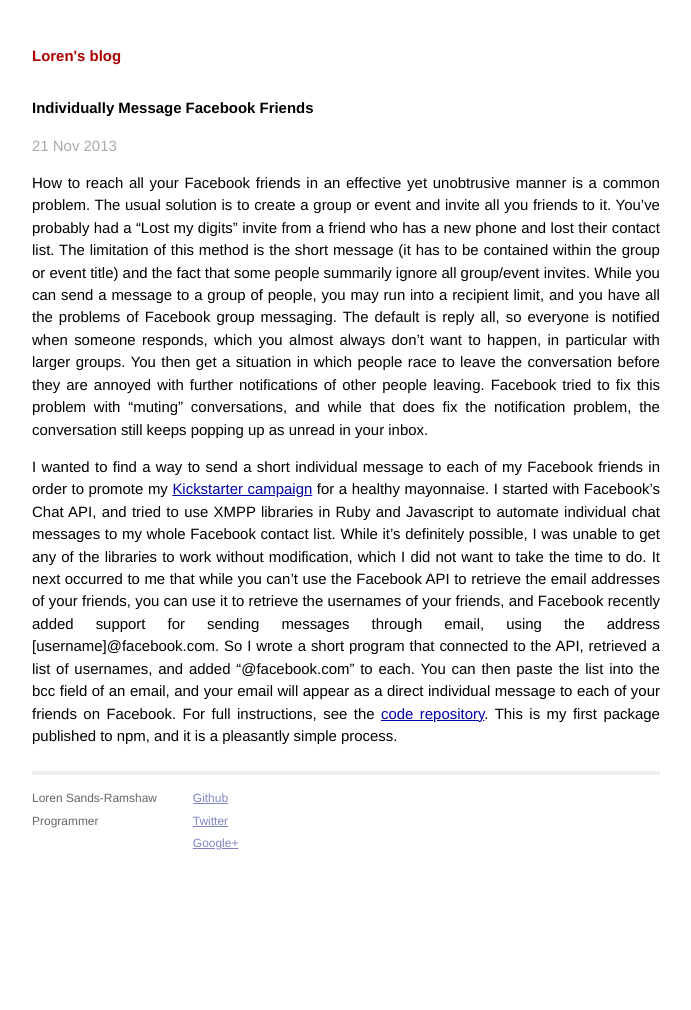
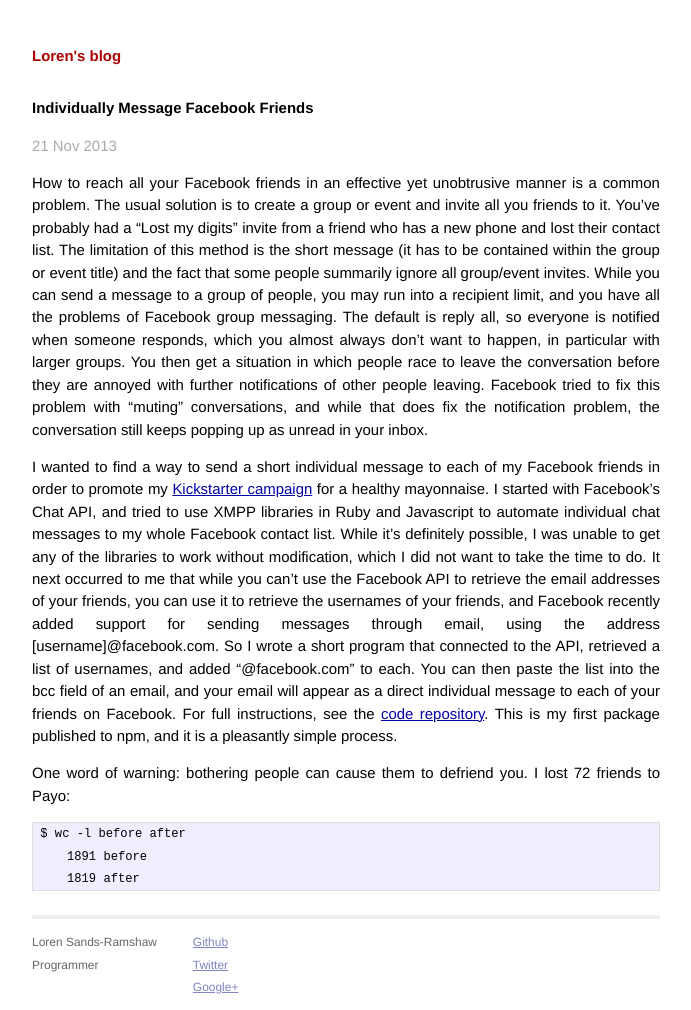
Before and after one commit to lorensr/lorensr.github.io, a Jekyll site: the page built from _posts/2013-11-21-individually-message-facebook-friends.md, in a window 1280 px wide. Shown: the whole page, without its empty margins (294-985 px from the left). Built offline with Jekyll 4.4.1, drawn with Linux system fonts in a browser that asks for light colours; Markdown is read by kramdown in place of the engine named in the settings; before the commit the page ends 945 px from its top, so only the background shows below that.

Commit message:
added last para

````diff
--- a/_posts/2013-11-21-individually-message-facebook-friends.md
+++ b/_posts/2013-11-21-individually-message-facebook-friends.md
@@ -5,3 +5,11 @@ layout: post
 How to reach all your Facebook friends in an effective yet unobtrusive manner is a common problem. The usual solution is to create a group or event and invite all you friends to it. You've probably had a "Lost my digits" invite from a friend who has a new phone and lost their contact list. The limitation of this method is the short message (it has to be contained within the group or event title) and the fact that some people summarily ignore all group/event invites. While you can send a message to a group of people, you may run into a recipient limit, and you have all the problems of Facebook group messaging. The default is reply all, so everyone is notified when someone responds, which you almost always don't want to happen, in particular with larger groups. You then get a situation in which people race to leave the conversation before they are annoyed with further notifications of other people leaving. Facebook tried to fix this problem with "muting" conversations, and while that does fix the notification problem, the conversation still keeps popping up as unread in your inbox.
 
 I wanted to find a way to send a short individual message to each of my Facebook friends in order to promote my [Kickstarter campaign](http://www.kickstarter.com/projects/lorensr/payo-paleo-mayo) for a healthy mayonnaise. I started with Facebook's Chat API, and tried to use XMPP libraries in Ruby and Javascript to automate individual chat messages to my whole Facebook contact list. While it's definitely possible, I was unable to get any of the libraries to work without modification, which I did not want to take the time to do. It next occurred to me that while you can't use the Facebook API to retrieve the email addresses of your friends, you can use it to retrieve the usernames of your friends, and Facebook recently added support for sending messages through email, using the address [username]@facebook.com. So I wrote a short program that connected to the API, retrieved a list of usernames, and added "@facebook.com" to each. You can then paste the list into the bcc field of an email, and your email will appear as a direct individual message to each of your friends on Facebook. For full instructions, see the [code repository](https://github.com/lorensr/facebook-emails). This is my first package published to npm, and it is a pleasantly simple process.
+
+One word of warning: bothering people can cause them to defriend you. I lost 72 friends to Payo:
+
+```
+$ wc -l before after
+    1891 before
+    1819 after
+```
````
